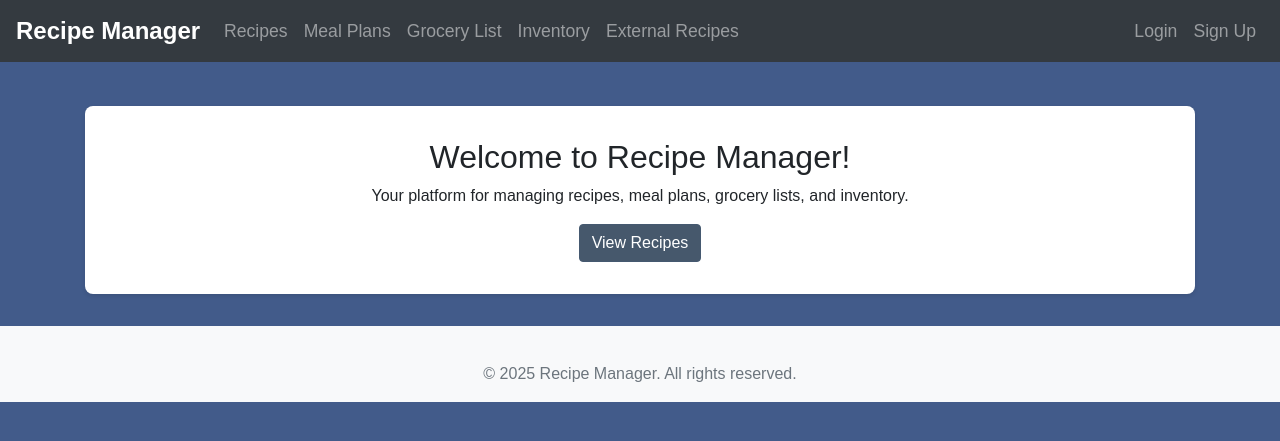
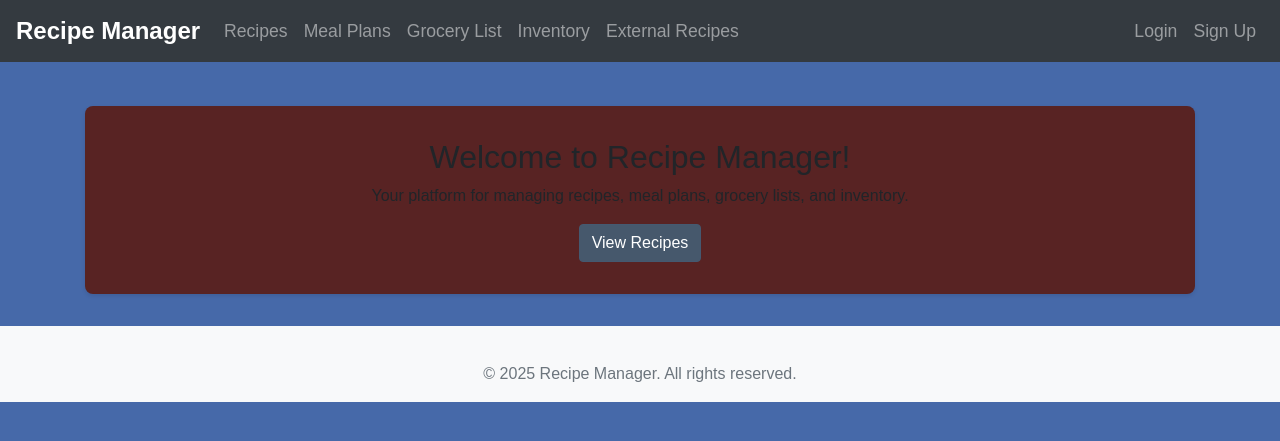
Before and after one commit to Maibby1204/Recipe-Manager, a Django app: page / in a window 1280 px wide. Shown: the top 441 px of the page. Run offline with Django 3.2, Linux system fonts and the light colour scheme; some libraries are stand-ins or nearby versions.

Commit message:
css fixes

```diff
--- a/recipe_manager/settings.py
+++ b/recipe_manager/settings.py
@@ -125,3 +125,5 @@ STATIC_URL = '/static/'
 # https://docs.djangoproject.com/en/3.2/ref/settings/#default-auto-field
 
 DEFAULT_AUTO_FIELD = 'django.db.models.BigAutoField'
+
+STATICFILES_DIRS = [BASE_DIR / 'static']
--- a/static/style.css
+++ b/static/css/style.css
@@ -1,6 +1,6 @@
 
 body {
-    background-color: #425b8a;
+    background-color: #4669a9 !important;
     font-family: Arial, sans-serif;
     margin: 0;
     padding: 0;
@@ -20,7 +20,7 @@ body {
 }
 
 .jumbotron {
-    background-color: #ffffff;
+    background-color: #582323;
     border-radius: 0.5rem;
     padding: 2rem;
     margin-bottom: 2rem;
```
